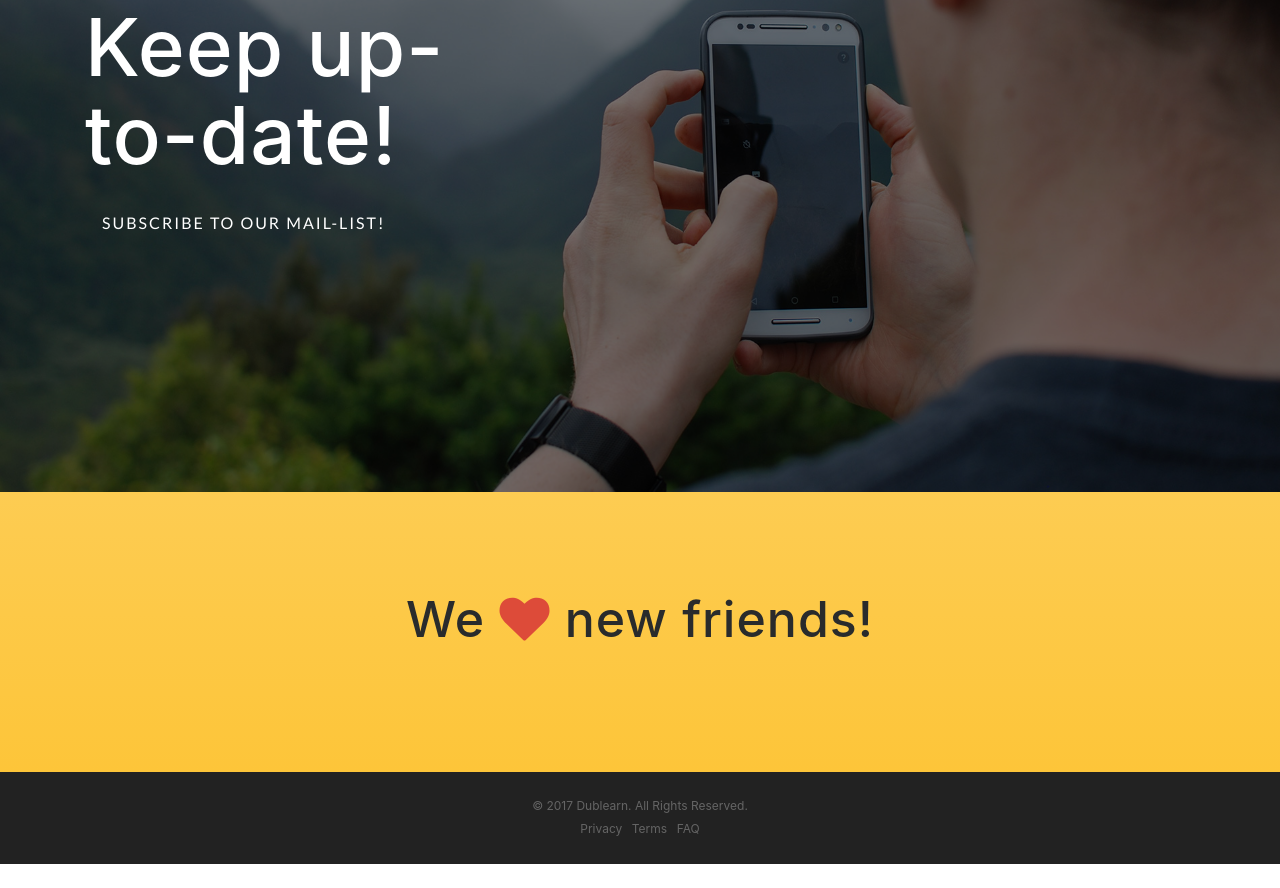
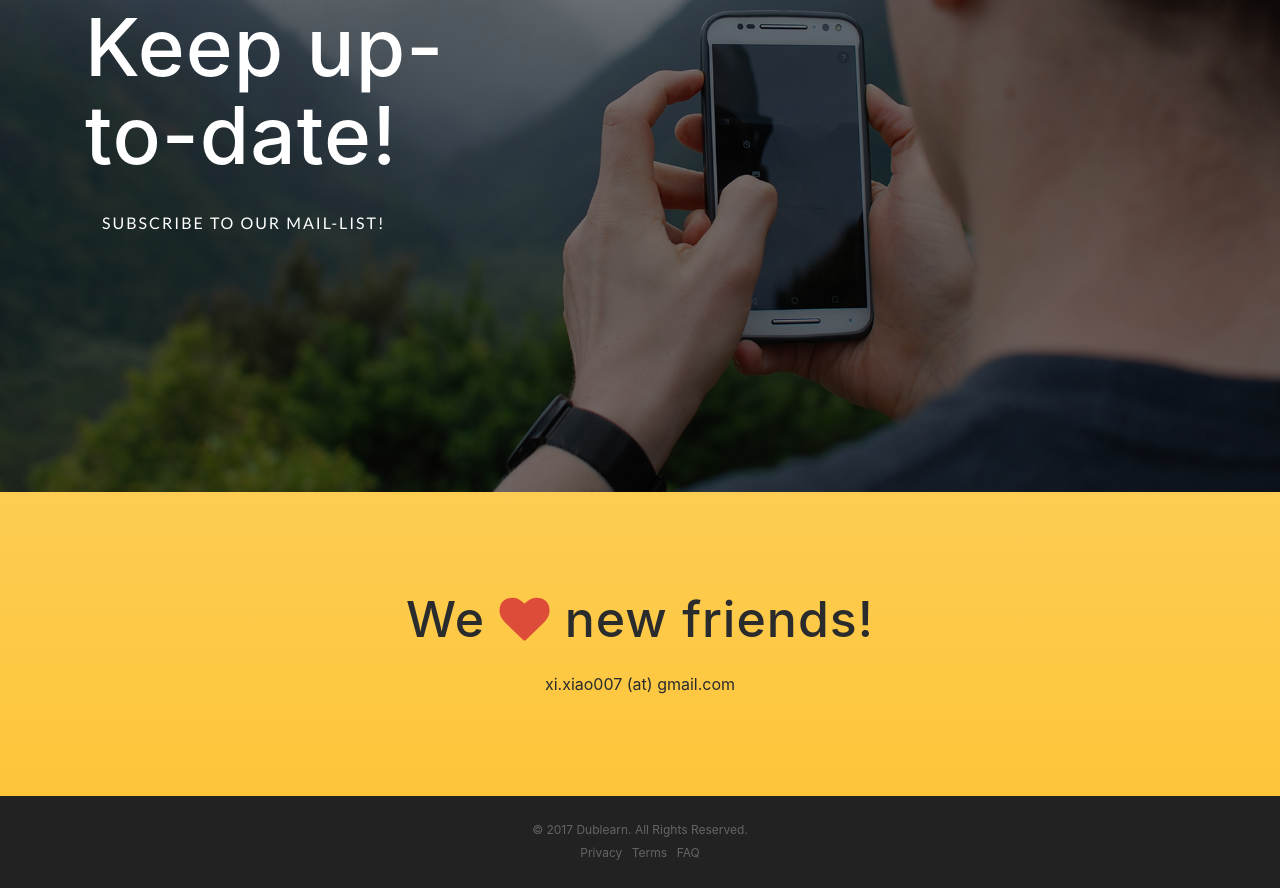
Before and after one commit to dublearn/dublearn.github.io, a website with bundled scripts: page index.html in a window 1280 px wide. Shown: the part 2536-3424 px from the top of the page. Before the commit the page ends 3400 px from the top, so only its background shows below. Built offline with nearby package versions, Linux system fonts and the light colour scheme; a web font is replaced by a local one.

Commit message:
add email

```diff
--- a/index.html
+++ b/index.html
@@ -198,17 +198,20 @@
     <section class="contact bg-primary" id="contact">
         <div class="container">
             <h2>We <i class="fa fa-heart"></i> new friends!</h2>
-            <!--<ul class="list-inline list-social">
-                <li class="list-inline-item social-twitter">
+            <ul class="list-inline list-social">
+                <li class="list-inline-item social-email">
+                    xi.xiao007 (at) gmail.com
+                </li>
+                <!-- <li class="list-inline-item social-twitter">
                     <a href="#"><i class="fa fa-twitter"></i></a>
-                </li>
-                <li class="list-inline-item social-facebook">
+                </li> -->
+                <!-- <li class="list-inline-item social-facebook">
                     <a href="#"><i class="fa fa-facebook"></i></a>
                 </li>
                 <li class="list-inline-item social-google-plus">
                     <a href="#"><i class="fa fa-google-plus"></i></a>
-                </li>
-            </ul>-->
+                </li> -->
+            </ul>
         </div>
     </section>
 
```
